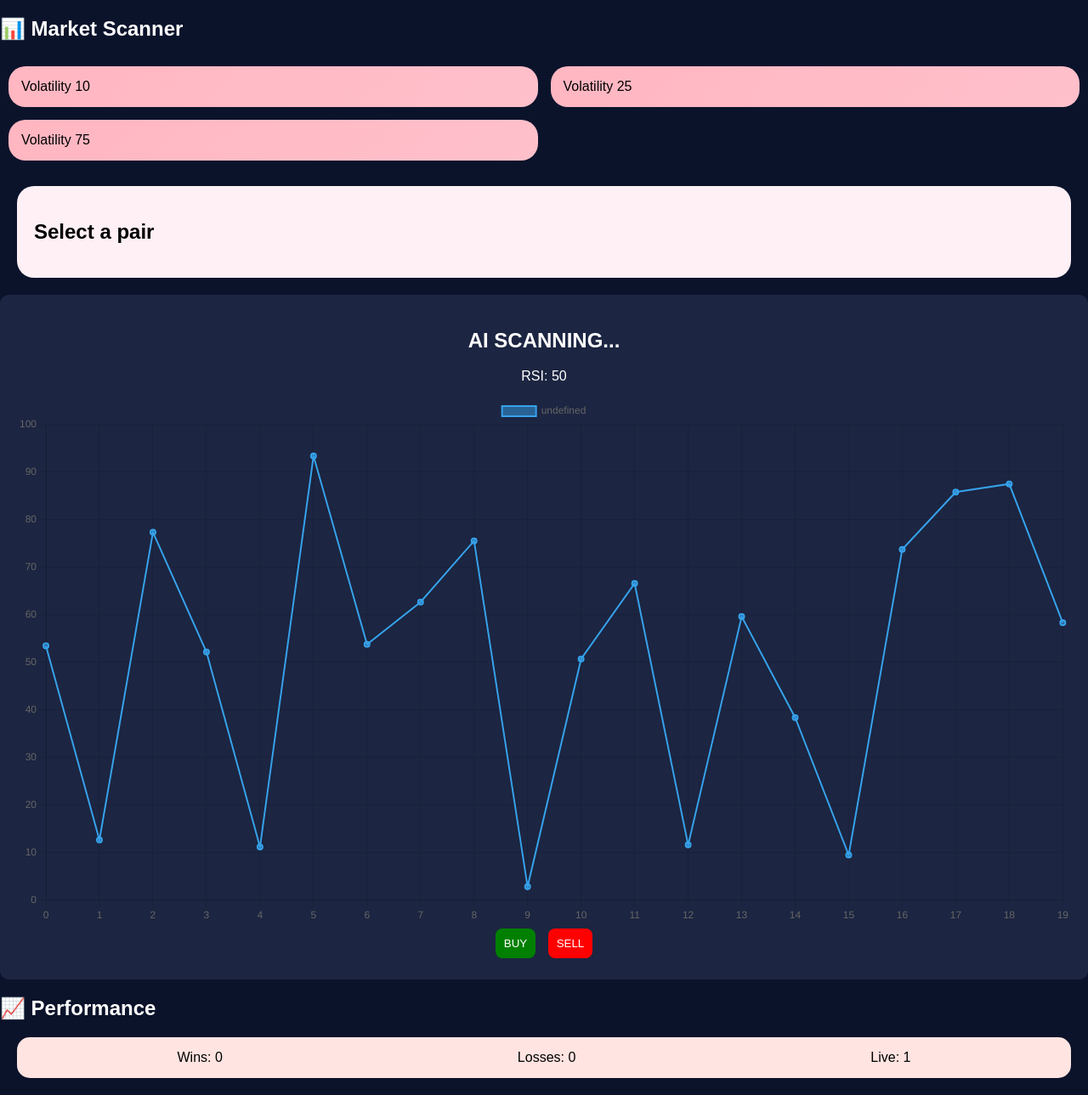
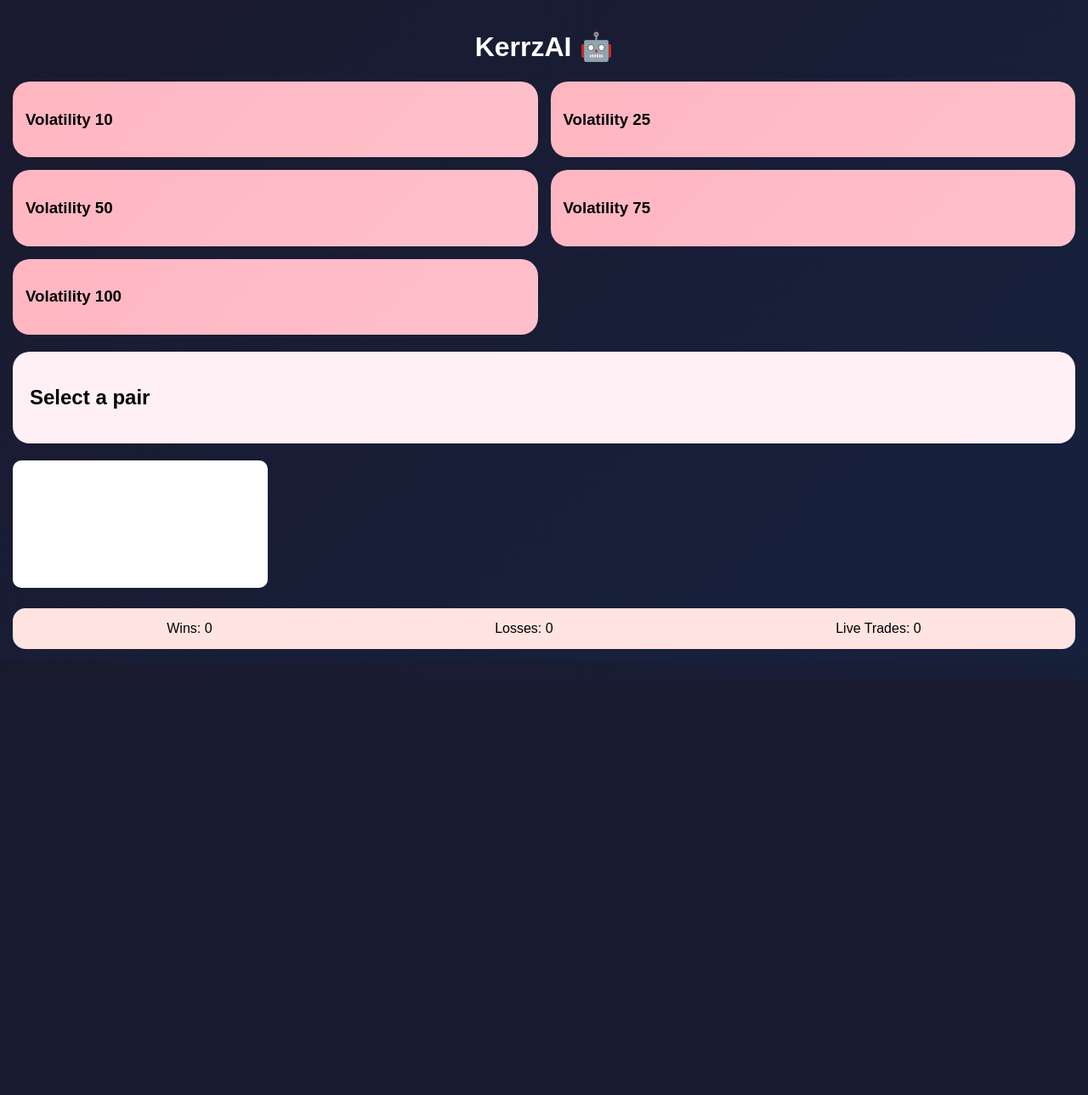
Before and after one commit to whittakerwhittaker123-commits/KerrzAi, a Flask app: template templates/index.html in a window 1280 px wide. Shown: the whole page at 85% size. After the commit the page ends 779 px from the top, so only its background shows below. Run offline with Flask 3, Linux system fonts and the light colour scheme; the template is opened without the code that fills it, so the values that code supplies are empty; a map, chart or similar area stays blank.

Commit message:
Update index.html

```diff
--- a/templates/index.html
+++ b/templates/index.html
@@ -1,7 +1,7 @@
 <!DOCTYPE html>
 <html>
 <head>
-<title>KerrzAI Pro</title>
+  <title>KerrzAI 💅</title>
   <meta name="viewport" content="width=device-width, initial-scale=1.0">
 
   <script src="https://cdn.jsdelivr.net/npm/chart.js"></script>
@@ -10,84 +10,96 @@
     body {
       margin: 0;
       font-family: Arial;
-    background: #0b132b;
+      background: linear-gradient(135deg, #1a1a2e, #16213e);
       color: white;
+      padding: 15px;
     }
 
-/* GRID */
+    h1 {
+      text-align: center;
+    }
+
+    /* Grid */
     .pairs-grid {
       display: grid;
       grid-template-columns: repeat(2, 1fr);
       gap: 15px;
-    padding: 10px;
     }
 
-/* CARDS */
     .pair-card {
       background: linear-gradient(135deg, #ffb6c1, #ffc0cb);
+      color: black;
       padding: 15px;
       border-radius: 20px;
       cursor: pointer;
-    color: black;
+      transition: 0.3s;
     }
 
     .pair-card:hover {
       transform: scale(1.05);
     }
 
+    /* Trade Box */
     .trade-box {
-    margin: 20px;
+      margin-top: 20px;
       padding: 20px;
       background: #fff0f5;
       border-radius: 20px;
       color: black;
     }
 
-/* DASHBOARD */
+    /* Signal colors */
+    .buy { color: green; }
+    .sell { color: red; }
+    .wait { color: orange; }
+
+    /* Dashboard */
     .dashboard {
       display: flex;
       justify-content: space-around;
       background: #ffe4e1;
       padding: 15px;
       border-radius: 15px;
-    margin: 20px;
       color: black;
+      margin-top: 20px;
     }
 
-/* MAIN CARD */
-.card {
-    background: #1c2541;
-    padding: 20px;
+    canvas {
+      margin-top: 20px;
+      background: white;
       border-radius: 10px;
-    text-align: center;
     }
-
-.buy { background: rgba(0,255,0,0.2); }
-.sell { background: rgba(255,0,0,0.2); }
-
-canvas { margin-top: 15px; }
-
-.btn {
-    padding: 10px;
-    margin: 5px;
-    border: none;
-    border-radius: 8px;
-}
-
-.buy-btn { background: green; color: white; }
-.sell-btn { background: red; color: white; }
 
   </style>
 </head>
 
 <body>
 
-<h2>📊 Market Scanner</h2>
+<h1>KerrzAI 🤖</h1>
 
+<!-- PAIRS -->
 <div class="pairs-grid">
-  <div class="pair-card" onclick="openPair('Volatility 10')">Volatility 10</div>
-  <div class="pair-card" onclick="openPair('Volatility 25')">Volatility 25</div>
-  <div class="pair-card" onclick="openPair('Volatility 75')">Volatility 75</div>
+
+  <div class="pair-card" onclick="loadPair('R_10', 'Volatility 10')">
+    <h3>Volatility 10</h3>
+  </div>
+
+  <div class="pair-card" onclick="loadPair('R_25', 'Volatility 25')">
+    <h3>Volatility 25</h3>
+  </div>
+
+  <div class="pair-card" onclick="loadPair('R_50', 'Volatility 50')">
+    <h3>Volatility 50</h3>
+  </div>
+
+  <div class="pair-card" onclick="loadPair('R_75', 'Volatility 75')">
+    <h3>Volatility 75</h3>
+  </div>
+
+  <div class="pair-card" onclick="loadPair('R_100', 'Volatility 100')">
+    <h3>Volatility 100</h3>
+  </div>
+
 </div>
 
 <!-- TRADE BOX -->
@@ -95,73 +107,60 @@ canvas { margin-top: 15px; }
   <h2>Select a pair</h2>
 </div>
 
-<!-- MAIN AI CARD -->
-<div class="card" id="card">
-    <h2 id="signal">Loading...</h2>
-    <p id="rsi"></p>
+<!-- CHART -->
 <canvas id="chart"></canvas>
 
-    <button class="btn buy-btn">BUY</button>
-    <button class="btn sell-btn">SELL</button>
-</div>
-
 <!-- DASHBOARD -->
-<h2>📈 Performance</h2>
 <div class="dashboard">
-  <div>Wins: 0</div>
-  <div>Losses: 0</div>
-  <div>Live: 1</div>
+  <div>Wins: <span id="wins">0</span></div>
+  <div>Losses: <span id="losses">0</span></div>
+  <div>Live Trades: <span id="live">0</span></div>
 </div>
 
 <script>
-
-// CLICKABLE PAIRS
-function openPair(pair) {
-
-  const data = {
-    "Volatility 10": {trend:"UPTREND", entry:"1234", tp:"1250", sl:"1200", signal:"BUY"},
-    "Volatility 25": {trend:"DOWNTREND", entry:"5432", tp:"5300", sl:"5500", signal:"SELL"},
-    "Volatility 75": {trend:"RANGE", entry:"--", tp:"--", sl:"--", signal:"WAIT"}
-  };
-
-  let d = data[pair];
-
-  document.getElementById("tradeBox").innerHTML = `
-    <h2>${pair}</h2>
-    <p>Trend: ${d.trend}</p>
-    <p>Signal: ${d.signal}</p>
-    <p>Entry: ${d.entry}</p>
-    <p>TP: ${d.tp}</p>
-    <p>SL: ${d.sl}</p>
-  `;
-}
-
-// FAKE CHART DATA (replace later with real API)
 let chart;
 
-function loadData() {
-    let prices = Array.from({length: 20}, () => Math.random() * 100);
+async function loadPair(symbol, name) {
 
-    document.getElementById("signal").innerText = "AI SCANNING...";
-    document.getElementById("rsi").innerText = "RSI: 50";
+  const res = await fetch(`/signal?symbol=${symbol}`);
+  const data = await res.json();
 
+  // Update trade box
+  document.getElementById("tradeBox").innerHTML = `
+    <h2>${name}</h2>
+    <p><b>Trend:</b> ${data.trend}</p>
+    <p class="${data.signal.toLowerCase()}"><b>Signal:</b> ${data.signal}</p>
+    <p><b>Entry:</b> ${data.entry}</p>
+    <p><b>Take Profit:</b> ${data.tp}</p>
+    <p><b>Stop Loss:</b> ${data.sl}</p>
+  `;
+
+  // Chart
   if (chart) chart.destroy();
 
   chart = new Chart(document.getElementById("chart"), {
     type: "line",
     data: {
-            labels: prices.map((_, i) => i),
+      labels: data.prices.map((_, i) => i),
       datasets: [{
-                data: prices,
+        data: data.prices,
         borderWidth: 2
       }]
+    },
+    options: {
+      plugins: { legend: { display: false } }
     }
   });
+
+  // Dashboard update (simple demo logic)
+  if (data.signal === "BUY") {
+    document.getElementById("wins").innerText++;
+  } else if (data.signal === "SELL") {
+    document.getElementById("losses").innerText++;
   }
 
-setInterval(loadData, 3000);
-loadData();
-
+  document.getElementById("live").innerText = 1;
+}
 </script>
 
 </body>
```
Lines whose indentation alone changed are shown as unchanged.
